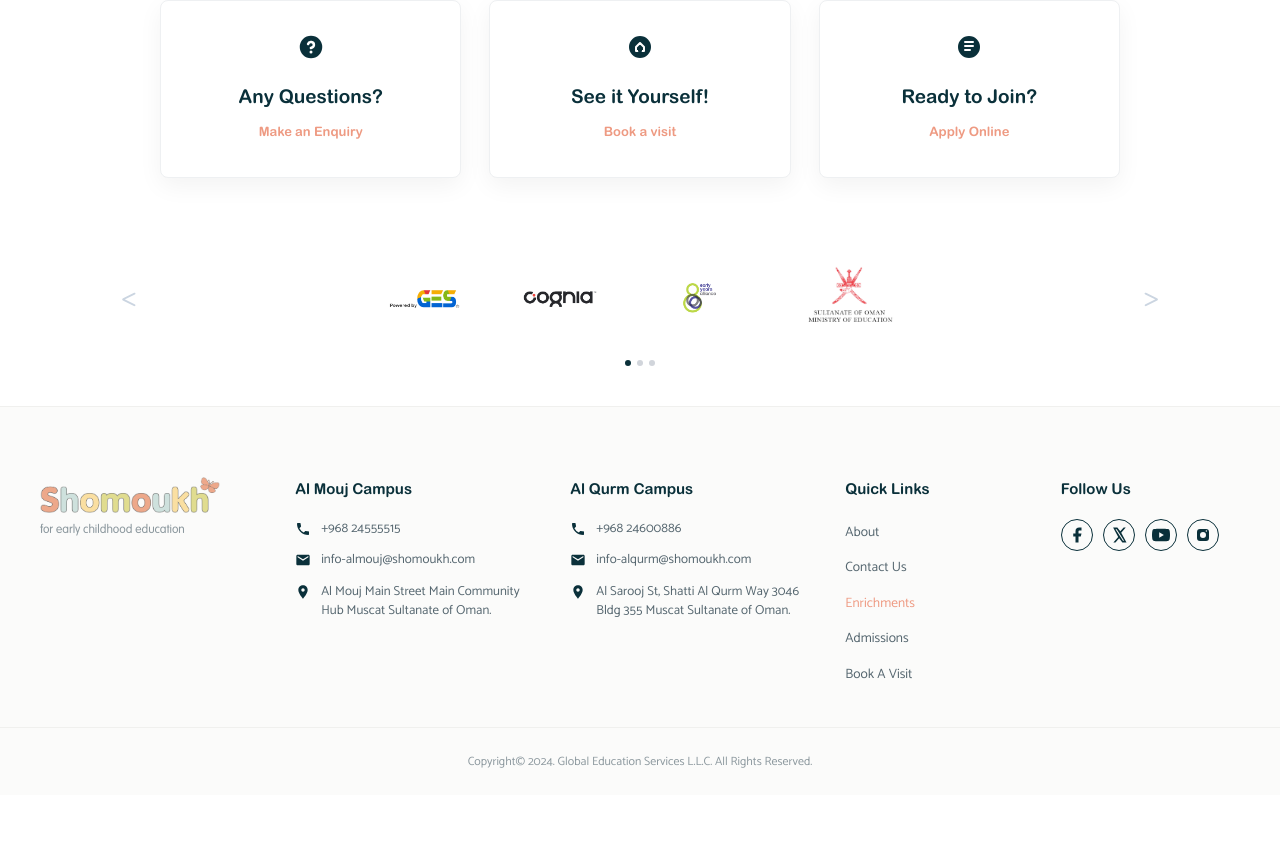
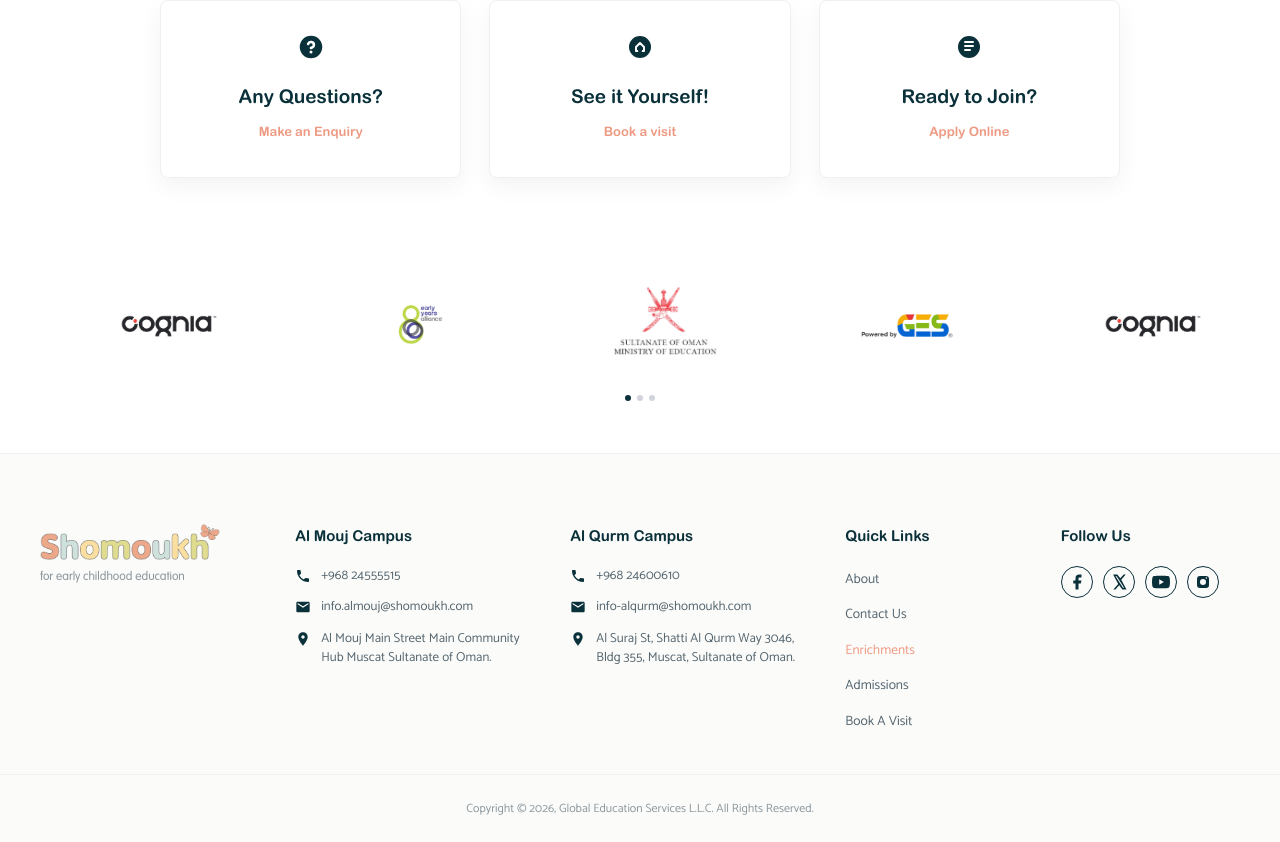
Before and after one commit to itadminges/shomoukh.com, a Next.js app: page /about/ in a window 1280 px wide. Shown: the part 1360-2202 px from the top of the page. Before the commit the page ends 2155 px from the top, so only its background shows below. Built offline with nearby package versions, Linux system fonts and the light colour scheme.

Commit message:
feat: initialize project structure with home page, layout, footer, and supporting configurations

```diff
--- a/app/[slug]/page.tsx
+++ b/app/[slug]/page.tsx
@@ -149,7 +149,7 @@ function Enrichments() {
 
 function Programs() {
   const ages = [
-    ['Infants', '/assets/hero.jpg', '6-11 months', 'Your baby will give you the most important information for the experience.'],
+    ['Infants', '/assets/hero.jpg', '3-11 months', 'Providing your baby’s brain with a strong foundation for learning and growing.'],
     ['Toddler', '/assets/learning.jpg', '12-35 months', 'Your child will explore the world around them and form relations with children and adults.'],
     ['Preschool', '/assets/child.jpg', '36-48 months', 'Your child will feel confident in their ability to meet complex challenges.'],
     ['Flex-Care', '/assets/feature.jpg', '6-48 months', 'We also provide pre-care and after-care services.'],
@@ -275,7 +275,7 @@ function Contact() {
         <article>
           <img src="/assets/campus-al-qurum.jpg" alt="Al Qurum campus" />
           <h2>Al Qurum Campus</h2>
-          <p>Al Saruj St, Shatti Al Qurm<br />Way 3046 Bldg 355 Muscat Sultanate of Oman<br />Phone +968 24600886<br />Email : info.alqurum@shomoukh.com</p>
+          <p>Al Suraj St, Shatti Al Qurm Way 3046<br />Bldg 355, Muscat, Sultanate of Oman<br />Phone: +968 24600610<br />Email: info.alqurum@shomoukh.com</p>
           <i />
         </article>
       </section>
--- a/app/globals.css
+++ b/app/globals.css
@@ -387,22 +387,6 @@ h1, h2, h3, h4, h5, h6, p {
   gap: 20px;
 }
 
-.carousel-arrow {
-  background: none;
-  border: none;
-  font-size: 32px;
-  color: #0A303A;
-  cursor: pointer;
-  padding: 10px;
-  font-family: 'Arial-Rounded', sans-serif;
-  transition: color 0.2s;
-  line-height: 1;
-}
-
-.carousel-arrow:hover {
-  color: #ee9a82;
-}
-
 .pillars-content {
   display: flex;
   align-items: center;
@@ -984,41 +968,28 @@ h1, h2, h3, h4, h5, h6, p {
 
 /* Partners Section */
 .partners-section {
-  padding: 45px 40px 40px;
+  padding: 64px 40px 52px;
   background: #ffffff;
   text-align: center;
+  overflow: hidden;
 }
 
 .partners-wrapper {
-  max-width: 1050px;
+  max-width: 1180px;
   margin: 0 auto;
-  display: flex;
-  align-items: center;
-  justify-content: space-between;
-  gap: 24px;
-}
-
-.partners-arrow {
-  background: none;
-  border: none;
-  font-size: 26px;
-  color: #cbd5e1;
-  cursor: pointer;
-  transition: color 0.2s;
-  font-family: 'Arial-Rounded', sans-serif;
-}
-
-.partners-arrow:hover {
-  color: #0A303A;
+}
+
+.partners-viewport {
+  overflow: hidden;
+  width: 100%;
 }
 
 .partners-list {
   display: flex;
   align-items: center;
-  justify-content: center;
-  gap: 50px;
-  flex-wrap: wrap;
-  flex: 1;
+  gap: 96px;
+  width: max-content;
+  animation: partners-scroll 24s linear infinite;
 }
 
 .partner-item {
@@ -1026,16 +997,26 @@ h1, h2, h3, h4, h5, h6, p {
   align-items: center;
   gap: 8px;
   text-decoration: none;
+  flex: 0 0 150px;
+  justify-content: center;
 }
 
 .partner-item img {
-  height: 52px;
+  height: 68px;
   width: auto;
   object-fit: contain;
 }
 
 .partner-item.moe img {
-  height: 72px;
+  height: 88px;
+}
+
+@keyframes partners-scroll {
+  to { transform: translateX(calc(-50% - 48px)); }
+}
+
+@media (prefers-reduced-motion: reduce) {
+  .partners-list { animation: none; }
 }
 
 .powered-text {
@@ -1857,10 +1838,6 @@ h1, h2, h3, h4, h5, h6, p {
     flex-direction: column;
     gap: 40px;
   }
-  .carousel-arrow {
-    display: none;
-  }
-
   .ages-title {
     font-size: 72px;
   }
@@ -1909,7 +1886,23 @@ h1, h2, h3, h4, h5, h6, p {
   }
 
   .partners-list {
-    gap: 25px;
+    gap: 64px;
+  }
+
+  .partner-item {
+    flex-basis: 120px;
+  }
+
+  .partner-item img {
+    height: 56px;
+  }
+
+  .partner-item.moe img {
+    height: 72px;
+  }
+
+  @keyframes partners-scroll {
+    to { transform: translateX(calc(-50% - 32px)); }
   }
 
   .footer-main-inner {
--- a/app/layout.tsx
+++ b/app/layout.tsx
@@ -8,7 +8,7 @@ export default function RootLayout({
   children: React.ReactNode;
 }>) {
   return (
-    <html lang="en">
+    <html lang="en" suppressHydrationWarning>
       <body>{children}</body>
     </html>
   );
--- a/components/Footer.tsx
+++ b/components/Footer.tsx
@@ -64,6 +64,13 @@ const socials = [
   },
 ];
 
+const partners = [
+  { href: 'https://ges.om/', image: '/assets/partner-ges.png', alt: 'Global Education Services', className: '' },
+  { href: 'https://www.cognia.org/', image: '/assets/partner-cognia.png', alt: 'Cognia', className: '' },
+  { href: 'https://www.eyalliance.org.uk/', image: '/assets/partner-eya.jpg', alt: 'Early Years Alliance', className: '' },
+  { href: 'https://home.moe.gov.om/', image: '/assets/partner-moe.png', alt: 'Sultanate of Oman Ministry of Education', className: 'moe' },
+];
+
 export function Footer() {
   const [showTopBtn, setShowTopBtn] = useState(false);
 
@@ -100,24 +107,24 @@ export function Footer() {
 
       {/* Partner Logos Carousel */}
       <div className="partners-section">
-        <div className="partners-wrapper">
-          <button className="partners-arrow prev" aria-label="Previous partners">&lt;</button>
-          <div className="partners-list">
-            <a className="partner-item" href="https://ges.om/" target="_blank" rel="noreferrer">
-              <span className="powered-text"></span>
-              <img src="/assets/partner-ges.png" alt="Global Education Services" />
-            </a>
-            <a className="partner-item" href="https://www.cognia.org/" target="_blank" rel="noreferrer">
-              <img src="/assets/partner-cognia.png" alt="Cognia" />
-            </a>
-            <a className="partner-item" href="https://www.eyalliance.org.uk/" target="_blank" rel="noreferrer">
-              <img src="/assets/partner-eya.jpg" alt="Early Years Alliance" />
-            </a>
-            <a className="partner-item moe" href="https://home.moe.gov.om/" target="_blank" rel="noreferrer">
-              <img src="/assets/partner-moe.png" alt="Sultanate of Oman Ministry of Education" />
-            </a>
+        <div className="partners-wrapper" aria-label="Our partners">
+          <div className="partners-viewport">
+            <div className="partners-list">
+              {[...partners, ...partners].map((partner, index) => (
+                <a
+                  key={`${partner.alt}-${index}`}
+                  className={`partner-item ${partner.className}`}
+                  href={partner.href}
+                  target="_blank"
+                  rel="noreferrer"
+                  aria-hidden={index >= partners.length || undefined}
+                  tabIndex={index >= partners.length ? -1 : undefined}
+                >
+                  <img src={partner.image} alt={index < partners.length ? partner.alt : ''} />
+                </a>
+              ))}
+            </div>
           </div>
-          <button className="partners-arrow next" aria-label="Next partners">&gt;</button>
         </div>
         <div className="partner-dots">
           <span className="dot active" />
@@ -148,7 +155,7 @@ export function Footer() {
               <svg className="contact-icon" viewBox="0 0 24 24" width="16" height="16" fill="currentColor">
                 <path d="M20 4H4c-1.1 0-2 .9-2 2v12c0 1.1.9 2 2 2h16c1.1 0 2-.9 2-2V6c0-1.1-.9-2-2-2zm0 4l-8 5-8-5V6l8 5 8-5v2z" />
               </svg>
-              <span>info-almouj@shomoukh.com</span>
+              <span>info.almouj@shomoukh.com</span>
             </div>
             <div className="contact-item">
               <svg className="contact-icon" viewBox="0 0 24 24" width="16" height="16" fill="currentColor">
@@ -164,7 +171,7 @@ export function Footer() {
               <svg className="contact-icon" viewBox="0 0 24 24" width="16" height="16" fill="currentColor">
                 <path d="M6.62 10.79a15.053 15.053 0 006.59 6.59l2.2-2.2a1 1 0 011.01-.24c1.12.37 2.33.57 3.58.57a1 1 0 011 1V20a1 1 0 01-1 1A17 17 0 013 4a1 1 0 011-1h3.5a1 1 0 011 1c0 1.25.2 2.46.57 3.58a1 1 0 01-.24 1.01l-2.21 2.2z" />
               </svg>
-              <span>+968 24600886</span>
+              <span>+968 24600610</span>
             </div>
             <div className="contact-item">
               <svg className="contact-icon" viewBox="0 0 24 24" width="16" height="16" fill="currentColor">
@@ -176,7 +183,7 @@ export function Footer() {
               <svg className="contact-icon" viewBox="0 0 24 24" width="16" height="16" fill="currentColor">
                 <path d="M12 2C8.13 2 5 5.13 5 9c0 5.25 7 13 7 13s7-7.75 7-13c0-3.87-3.13-7-7-7zm0 9.5c-1.38 0-2.5-1.12-2.5-2.5s1.12-2.5 2.5-2.5 2.5 1.12 2.5 2.5-1.12 2.5-2.5 2.5z" />
               </svg>
-              <span>Al Sarooj St, Shatti Al Qurm Way 3046 Bldg 355 Muscat Sultanate of Oman.</span>
+              <span>Al Suraj St, Shatti Al Qurm Way 3046, Bldg 355, Muscat, Sultanate of Oman.</span>
             </div>
           </div>
 
@@ -215,7 +222,7 @@ export function Footer() {
 
       {/* Copyright Bar */}
       <div className="footer-copyright">
-        <p>Copyright© 2024. Global Education Services L.L.C. All Rights Reserved.</p>
+        <p>Copyright © 2026, Global Education Services L.L.C. All Rights Reserved.</p>
       </div>
 
       {/* Floating Scroll to Top */}
--- a/package.json
+++ b/package.json
@@ -8,7 +8,7 @@
     "lint": "next lint"
   },
   "dependencies": {
-    "next": "^15.5.25",
+    "next": "^16.3.4",
     "react": "19.0.0",
     "react-dom": "19.0.0"
   },
```
Also changed, not shown: app/page.tsx (+5 -7 lines), tsconfig.json (+43 -2 lines), next-env.d.ts, 1 other file (tests, documents, lock files or other folders).
